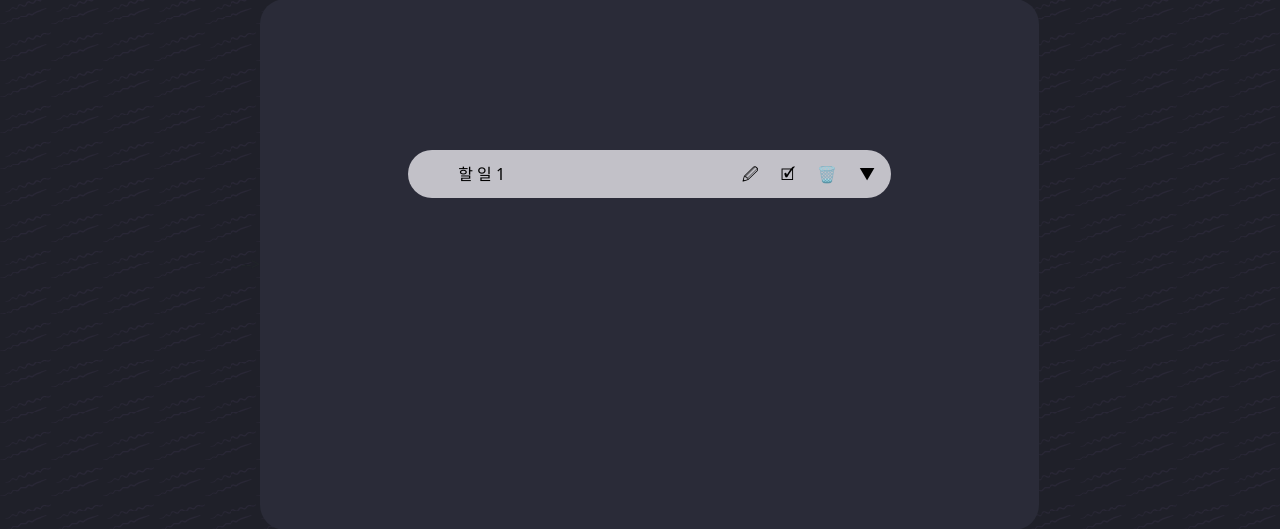
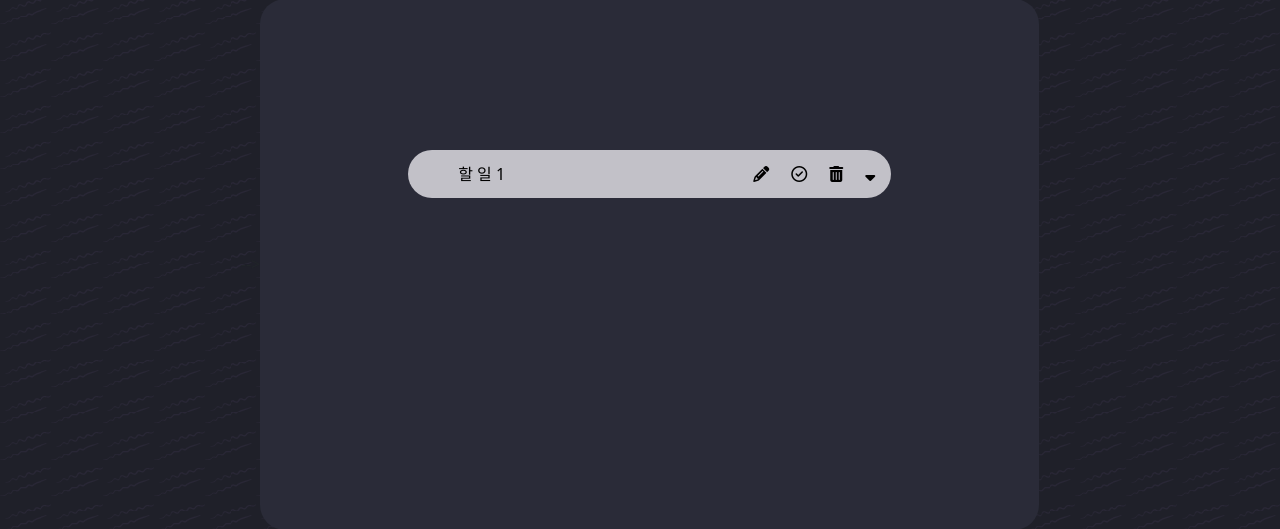
Before and after one commit to DDonghyeo/ToDoList_CodingGenius, a Django app: template templates/ToDoList/home.html in a window 1280 px wide. Shown: the part 136-665 px from the top of the page. Run offline with Django 3.2, Linux system fonts and the light colour scheme; the template is opened without the code that fills it, so the values that code supplies are empty; some libraries are stand-ins or nearby versions.

Commit message:
fix: To DO List 버튼 수정 2

```diff
--- a/ToDoList/static/css/home.css
+++ b/ToDoList/static/css/home.css
@@ -103,7 +103,8 @@ body {
 .memo-toggle-button,
 .edit-button,
 .complete-button,
-.delete-button {
+.delete-button,
+.memo-button {
   background-color: rgba(194, 193, 200, 0);
   border-style: solid;
   border-width: 0;
@@ -111,6 +112,23 @@ body {
   border-radius: 5px;
   cursor: pointer;
   margin-right: 10px;
+}
+.task-toggle-button::before,
+.memo-toggle-button::before {
+  content: '\f0dd';
+  font: var(--fa-font-solid);
+}
+.edit-button::before{
+  content: '\f303';
+  font: var(--fa-font-solid);
+}
+.delete-button::before{
+  content: '\f2ed';
+  font: var(--fa-font-solid);
+}
+.memo-button::before{
+  content: '\f31c';
+  font: var(--fa-font-solid);
 }
 
 
--- a/templates/ToDoList/home.html
+++ b/templates/ToDoList/home.html
@@ -6,6 +6,7 @@
   <link href="https://cdn.jsdelivr.net/npm/bootstrap@5.1.3/dist/css/bootstrap.min.css" rel="stylesheet" integrity="sha384-1BmE4kWBq78iYhFldvKuhfTAU6auU8tT94WrHftjDbrCEXSU1oBoqyl2QvZ6jIW3" crossorigin="anonymous">-->
   <link rel="stylesheet" href="{% static 'css/home.css' %}" />
   <script src="{% static 'js/home.js' %}"></script>
+  <script src="https://kit.fontawesome.com/6f6e87c662.js" crossorigin="anonymous"></script>
 </head>
 <body>
   <div class="box">
@@ -13,18 +14,18 @@
       <div class="task">
         <div class="task-header">
           <span>할 일 1</span>
-          <button class="edit-button">&#128393;</button>
-          <button class="complete-button">&#128505;</button>
-          <button class="delete-button">&#128465;</button>
-          <button class="task-toggle-button">&#9660;</button>
+          <button class="edit-button"></button>
+          <button class="complete-button"><i class="fa-regular fa-circle-check" style="color: #000000;"></i></button>
+          <button class="delete-button"></button>
+          <button class="task-toggle-button"></button>
         </div>
         <div class="task-details">
           <div class="task-details-header">
             <span>작업 1</span>
-          <button class="edit-button">&#128393;</button>
-          <button class="complete-button">&#128505;</button>
-          <button class="delete-button">&#128465;</button>
-          <button class="memo-toggle-button">&#9660;</button>
+          <button class="memo-button"></button>
+          <button class="complete-button"><i class="fa-regular fa-circle-check" style="color: #000000;"></i></button>
+          <button class="delete-button"></button>
+          <button class="memo-toggle-button"></button>
           </div>
             <div class="task-memo">
               <div class="task-memo-header">
```
